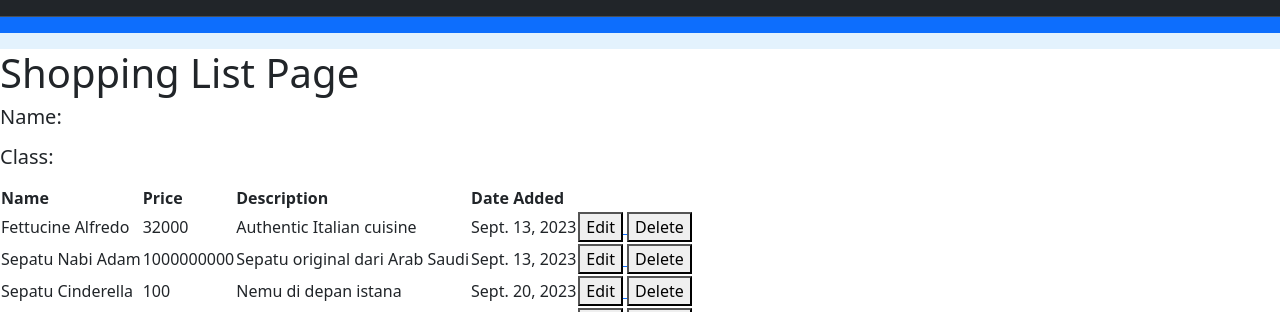
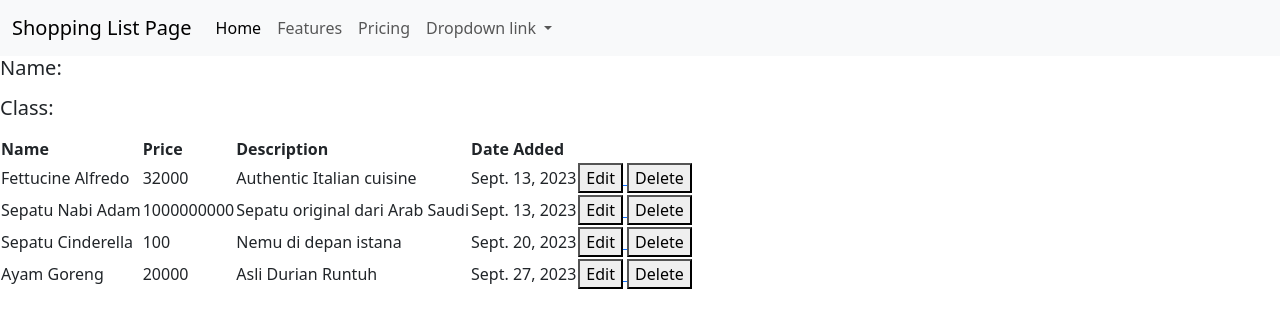
Before and after one commit to sekargandesdianti/shopping-list, a Django app: template main/templates/main.html in a window 1280 px wide. Shown: the top 312 px of the page. Run offline with Django 4.2, Linux system fonts and the light colour scheme; the template is opened without the code that fills it: values that come from a table or form of the project are taken from there, others are empty; data comes from the database, SQL or seed files in the repository; both versions use the stored data as it was after the commit.

Commit message:
Tutorial 4 selesai

```diff
--- a/main/templates/main.html
+++ b/main/templates/main.html
@@ -1,19 +1,37 @@
 {% extends 'base.html' %}
 
 {% block content %}
-    <nav class="navbar bg-dark border-bottom border-body" data-bs-theme="dark">
-        <!-- Navbar content -->
-    </nav>
-
-    <nav class="navbar bg-primary" data-bs-theme="dark">
-        <!-- Navbar content -->
-    </nav>
-
-    <nav class="navbar" style="background-color: #e3f2fd;">
-        <!-- Navbar content -->
-    </nav>
-
-    <h1>Shopping List Page</h1>
+<nav class="navbar navbar-expand-lg bg-body-tertiary">
+  <div class="container-fluid">
+    <a class="navbar-brand" href="#">Shopping List Page</a>
+    <button class="navbar-toggler" type="button" data-bs-toggle="collapse" data-bs-target="#navbarNavDropdown" aria-controls="navbarNavDropdown" aria-expanded="false" aria-label="Toggle navigation">
+      <span class="navbar-toggler-icon"></span>
+    </button>
+    <div class="collapse navbar-collapse" id="navbarNavDropdown">
+      <ul class="navbar-nav">
+        <li class="nav-item">
+          <a class="nav-link active" aria-current="page" href="#">Home</a>
+        </li>
+        <li class="nav-item">
+          <a class="nav-link" href="#">Features</a>
+        </li>
+        <li class="nav-item">
+          <a class="nav-link" href="#">Pricing</a>
+        </li>
+        <li class="nav-item dropdown">
+          <a class="nav-link dropdown-toggle" href="#" role="button" data-bs-toggle="dropdown" aria-expanded="false">
+            Dropdown link
+          </a>
+          <ul class="dropdown-menu">
+            <li><a class="dropdown-item" href="#">Action</a></li>
+            <li><a class="dropdown-item" href="#">Another action</a></li>
+            <li><a class="dropdown-item" href="#">Something else here</a></li>
+          </ul>
+        </li>
+      </ul>
+    </div>
+  </div>
+</nav>
 
     <h5>Name:</h5>
     <p>{{name}}</p>
--- a/templates/base.html
+++ b/templates/base.html
@@ -9,7 +9,6 @@
                 content="width=device-width, initial-scale=1.0"/>
         {% endblock meta %}
         <link href="https://cdn.jsdelivr.net/npm/bootstrap@5.3.2/dist/css/bootstrap.min.css" rel="stylesheet" integrity="sha384-T3c6CoIi6uLrA9TneNEoa7RxnatzjcDSCmG1MXxSR1GAsXEV/Dwwykc2MPK8M2HN" crossorigin="anonymous">
-        <script src="https://code.jquery.com/jquery-3.6.0.min.js" integrity="sha384-KyZXEAg3QhqLMpG8r+J4jsl5c9zdLKaUk5Ae5f5b1bw6AUn5f5v8FZJoMxm6f5cH1" crossorigin="anonymous"></script>
     </head>
 
     <body>
```
Also changed, not shown: db.sqlite3.
